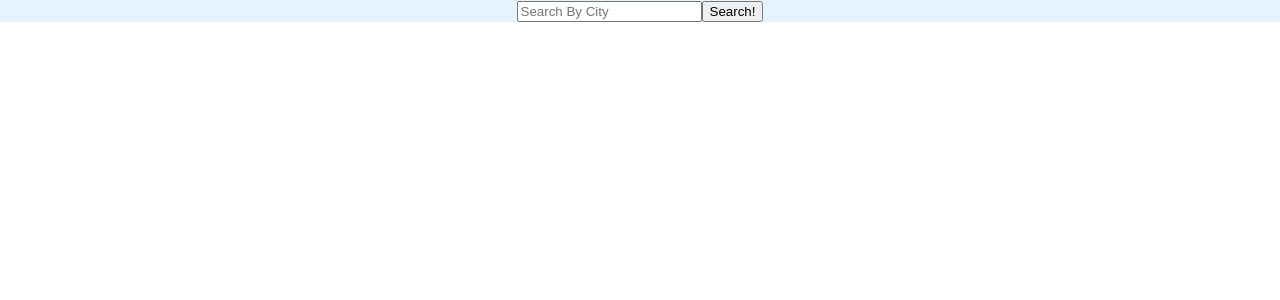
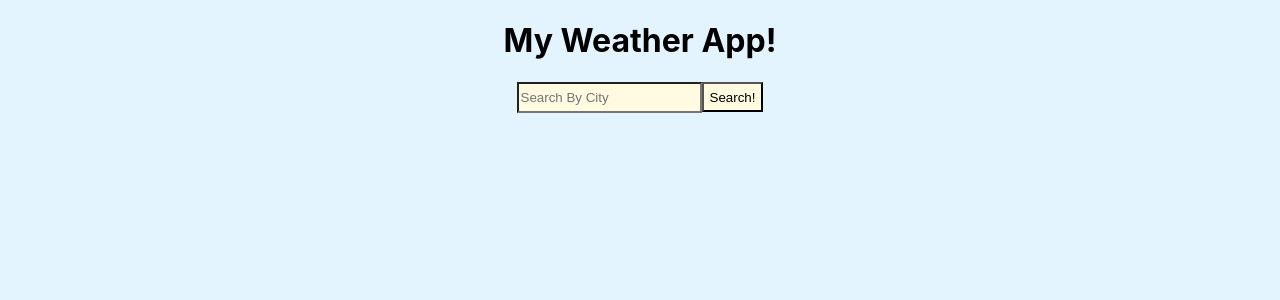
Before and after one commit to BrandonThey/nology-project4-weatherApp-frontend, a React (Create React App) app: page / in a window 1280 px wide. Shown: the top 300 px of the page. Built offline with nearby package versions, Linux system fonts and the light colour scheme.

Commit message:
Added stylings to the search box

```diff
--- a/src/App.js
+++ b/src/App.js
@@ -4,9 +4,9 @@ import WeatherCard from './containers/WeatherCard/WeatherCard';
 import { useEffect, useState} from 'react';
 
 //TO DO
-//style search bar
 // handle improper search terms: ex searching for numbers
-//
+// add responsiveness
+//ask ash about how to upload the api to github
 function App() {
 
   const [weatherInfo, setWeatherInfo] = useState();
@@ -87,8 +87,6 @@ function App() {
       "timezone": weatherInfoToPost.timezone
     }
 
-    console.log(weatherObject);
-
     const requestOptions = {
       method: "POST",
       headers: {"Content-Type": "application/json"},
@@ -107,7 +105,6 @@ function App() {
   }
 
   useEffect(() => {
-    console.log(weatherInfo);
     if(weatherInfo){
       getOldWeathers(weatherInfo.name);
       postNewWeather(weatherInfo);
@@ -126,7 +123,6 @@ function App() {
       })
 
       if(holder.length > 5){
-        console.log(holder.length);
         setPreviousForecasts(holder.slice(0,5))
       }
       else{
@@ -137,6 +133,7 @@ function App() {
 
   return (
     <div className="App">
+      <h1>My Weather App!</h1>
       <SearchBar handleSubmit={handleSubmit}/>
       {weatherInfo && <h2>Current Forecast:</h2>}
       {weatherInfo && <WeatherCard weatherInfo={weatherInfo} convertTimezones={convertTimezones} getWeekDay={getWeekDay}/>}
--- a/src/App.scss
+++ b/src/App.scss
@@ -1,7 +1,9 @@
 $background-color: #e3f4fe;
+*{
+  background-color: $background-color;
+}
 .App{
   display: flex;
   flex-direction: column;
   align-items: center;
-  background-color: $background-color;
 }
--- a/src/components/SearchBar/SearchBar.scss
+++ b/src/components/SearchBar/SearchBar.scss
@@ -0,0 +1,14 @@
+$background-color: #fffae0;
+form{
+    input{
+        background-color: $background-color;
+        height: 25px;
+    }
+    button{
+        background-color: $background-color;
+        height: 30px;
+    }
+    button:hover{
+        cursor: pointer;
+    }
+}
--- a/src/containers/WeatherCard/WeatherCard.scss
+++ b/src/containers/WeatherCard/WeatherCard.scss
@@ -1,6 +1,5 @@
 $primary-color: #19c3fb;
 $secondary-color: #1d71f2;
-
 .weather-cards{
     min-width: 70%;
     margin-bottom: 20px;
@@ -12,27 +11,36 @@ $secondary-color: #1d71f2;
     border-radius: 10px;
     background-color: $primary-color;
     h2{
+        background-color: $primary-color;
         padding: 0;
         margin: 5px;
     }
     h3{
+        background-color: $primary-color;
         padding: 0;
         margin: 2px;
+    }
+    img{
+        background-color: $primary-color;
     }
 }
 
 .high-low-info {
+    background-color: $primary-color;
     font-size: 18px;
     display: flex;
     justify-content: space-around;
     p{
+        background-color: $primary-color;
         padding: 0;
         margin: 12px;
     }
 }
 
 .vis-humid-info {
+    background-color: $primary-color;
     p{
+        background-color: $primary-color;
         padding: 0;
         margin: 2px;
     }
```
